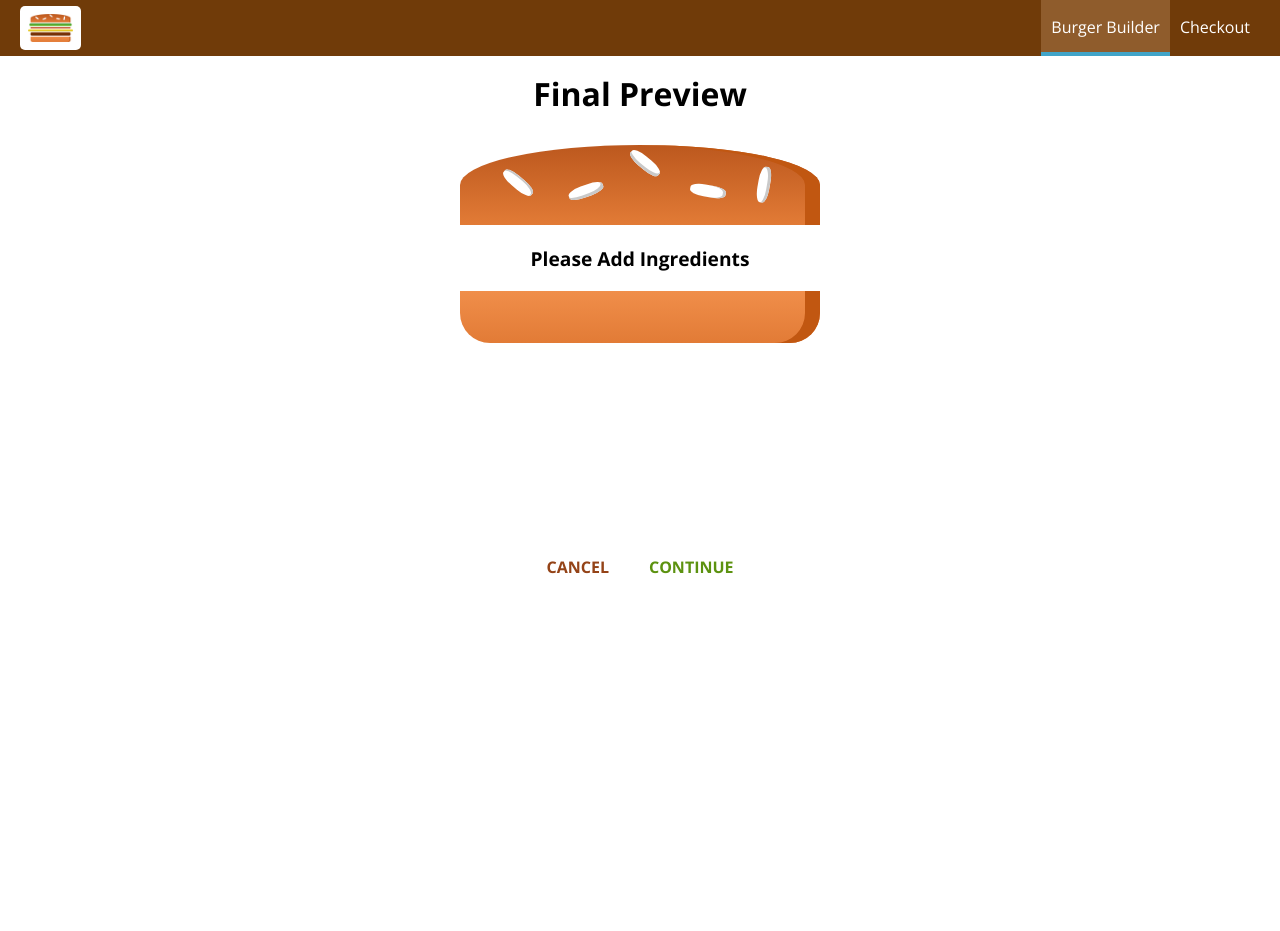
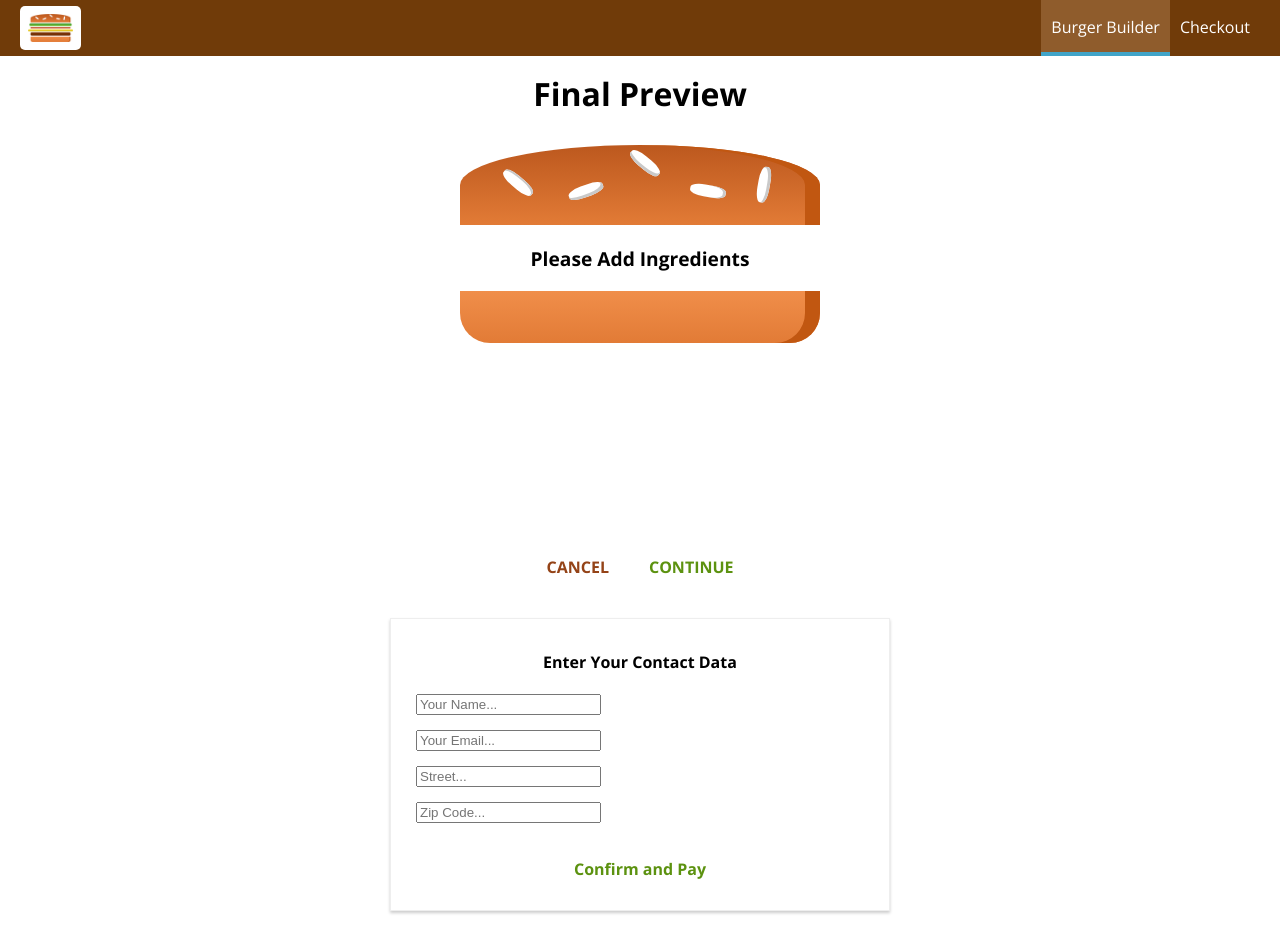
Before and after one commit to vyeung/ReactJS-Burger-Builder-App, a React app: page /checkout in a window 1280 px wide. Both pictures are taken after a click on the button "CONTINUE". Before the commit the page ends 800 px from the top, so only its background shows below. Built offline with nearby package versions, Linux system fonts and the light colour scheme.

Commit message:
added ContactData cmpt and route

```diff
--- a/src/containers/Checkout/Checkout.js
+++ b/src/containers/Checkout/Checkout.js
@@ -1,7 +1,22 @@
 import React, {Component} from "react";
+import {Route} from "react-router-dom";
 import CheckoutSummary from "../../components/RealOrder/CheckoutSummary/CheckoutSummary";
+import ContactData from "./ContactData/ContactData";
 
 class Checkout extends Component {
+  state = {
+    checkoutIngreds: {
+      lettuce: 0,
+      bacon: 0,
+      cheese: 0,
+      beef: 0
+    }
+  }
+
+  componentDidMount() {
+    this.setState({checkoutIngreds: this.props.history.location.state});
+  }
+
   checkoutCancelledHandler = () => {
     this.props.history.goBack();
   }
@@ -15,10 +30,12 @@ class Checkout extends Component {
     return (
       <div>
         <CheckoutSummary
-          checkoutIngreds={this.props.history.location.state}
+          checkoutIngreds={this.state.checkoutIngreds}
           checkoutCancelled={this.checkoutCancelledHandler}
           checkoutContinued={this.checkoutContinuedHandler}
         />
+
+        <Route path={this.props.match.url + "/contact-data"} component={ContactData} />
       </div>
     );
   }
--- /dev/null
+++ b/src/containers/Checkout/ContactData/ContactData.css
@@ -0,0 +1,36 @@
+.ContactData {
+  margin: 20px auto;
+  width: 80%;
+  text-align: center;
+  box-shadow: 0 2px 3px #ccc;
+  border: 1px solid #eee;
+  padding: 10px;
+  box-sizing: border-box;
+}
+
+@media (min-width: 600px) {
+  .ContactData {
+    width: 500px;
+  }
+}
+
+.Input {
+  display: block;
+  margin: 15px;
+}
+
+.Button {
+  background-color: transparent;
+  border: none;
+  color: white;
+  outline: none;
+  cursor: pointer;
+  font: inherit;
+  padding: 10px;
+  margin: 10px;
+  font-weight: bold;
+}
+
+.Continue {
+  color: #5C9210;
+}
--- /dev/null
+++ b/src/containers/Checkout/ContactData/ContactData.js
@@ -0,0 +1,34 @@
+import React, {Component} from "react";
+import styles from "./ContactData.css";
+
+class ContactData extends Component {
+  state = {
+    name: "",
+    email: "",
+    address: {
+      street: "",
+      zip: ""
+    }
+  }
+
+  render() {
+    return (
+      <div className={styles.ContactData}>
+        <h4>Enter Your Contact Data</h4>
+        <form action="">
+          <input className={styles.Input} type="text" name="name" placeholder="Your Name..." />
+          <input className={styles.Input} type="email" name="email" placeholder="Your Email..." />
+          <input className={styles.Input} type="text" name="street" placeholder="Street..." />
+          <input className={styles.Input} type="text" name="zip" placeholder="Zip Code..." />
+
+          <button
+            className={[styles.Button, styles.Continue].join(" ")}
+            onClick={this.props.checkoutContinued}
+            >Confirm and Pay</button>
+        </form>
+      </div>
+    );
+  }
+}
+
+export default ContactData;
```
